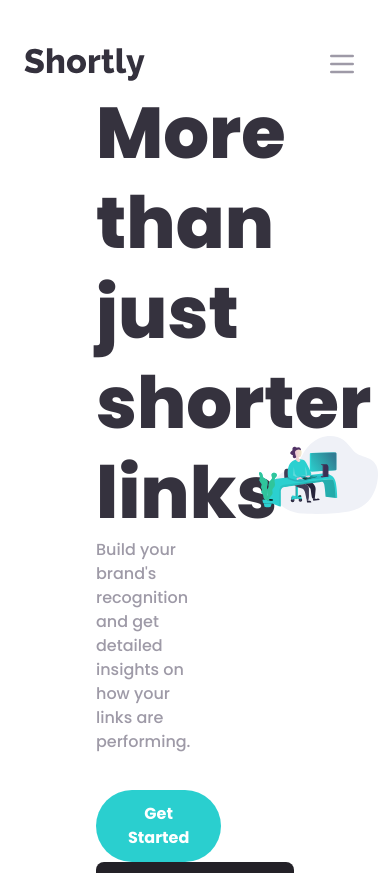
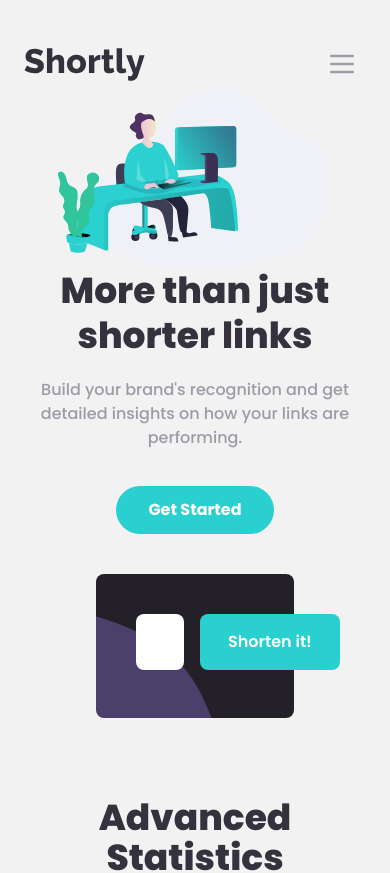
Before and after one commit to irishmicoletcando/url-shortener, a React (Vite) app: page / in a window 390 px wide. Shown: the top 873 px of the page. Built offline with nearby package versions, Linux system fonts and the light colour scheme.

Commit message:
refactor: Landing page responsiveness

```diff
--- a/src/App.tsx
+++ b/src/App.tsx
@@ -11,13 +11,13 @@ export default function App() {
   const { convertedUrl } = useConvertedUrl();
 
   return (
-    <div className="font-poppins overflow-x-hidden">
-      <div className="mt-10">
+    <div className="font-poppins bg-gray/20 overflow-x-hidden">
+      <div className="mt-10 max-h-screen">
         <Navbar />
         <Heading />
       </div>
         <ShortenLink />
-      <div className="bg-gray/50 md:py-20">
+      <div className="md:py-20">
         {convertedUrl && (
           <ConvertedUrl convertedUrl={convertedUrl} />
         )}
--- a/src/components/Heading.tsx
+++ b/src/components/Heading.tsx
@@ -1,31 +1,32 @@
-import illustrationWorking from "../assets/illustration-working.svg"
-import GetStartedButton from "./GetStartedButton"
+import illustrationWorking from "../assets/illustration-working.svg";
+import GetStartedButton from "./GetStartedButton";
 
 const Heading = () => {
   return (
-    <div className="flex flex-row mx-24">
-      <div className="w-1/2 min-h-[600px] flex flex-col justify-center space-y-4">
-          <div className="flex flex-col justify-center">
-            <h1 className="font-extrabold text-7xl leading-tight text-very-dark-blue">
-              More than just shorter links
-            </h1>
-            <p className="text-grayish-violet font-medium mb-5">
-              Build your brand's recognition and get detailed insights on how your links are performing.
-            </p>
-          </div>
+    <div className="flex flex-col-reverse md:flex-row items-center mx-6 md:mx-24 sm:my-20 text-center md:text-left">
+      {/* Left Section (Text) */}
+      <div className="w-full md:w-1/2 flex flex-col justify-center space-y-4 mb-10 sm:mb-0">
+        <div className="flex flex-col justify-center items-center md:items-start">
+          <h1 className="font-extrabold text-4xl md:text-6xl leading-tight text-very-dark-blue mb-5">
+            More than just shorter links
+          </h1>
+          <p className="text-grayish-violet font-medium mb-5">
+            Build your brand's recognition and get detailed insights on how your links are performing.
+          </p>
           <GetStartedButton />
+        </div>
       </div>
 
-      <div className="flex items-center">
+      {/* Right Section (Image) */}
+      <div className="flex justify-center md:justify-end w-full md:w-[50%] lg:w-[45%] xl:w-[40%] md:mb-0">
         <img
           src={illustrationWorking}
           alt="Person working"
-          className="transform translate-x-16 w-[120%] max-w-none"
+          className="w-[80%] sm:w-[90%] md:w-full lg:w-[110%] xl:w-[120%] transform sm:translate-x-40"
         />
       </div>
+    </div>
+  );
+};
 
-    </div>
-  )
-}
-
-export default Heading
+export default Heading;
```
